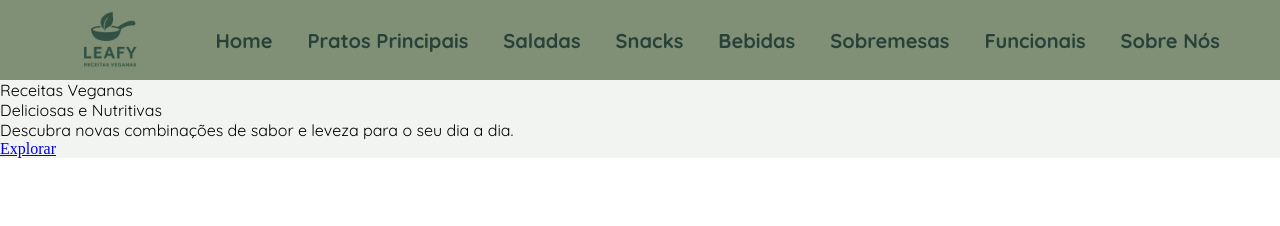
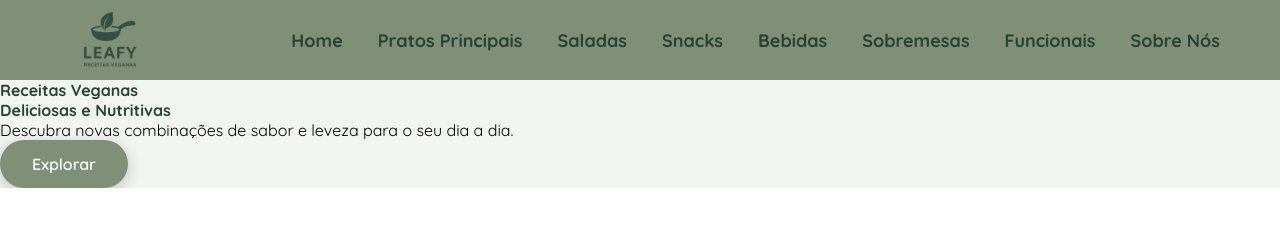
Before and after one commit to Kamyla-Modesto/Leafy, a plain HTML site: page Leafy/index.html in a window 1280 px wide. Drawn offline with Linux system fonts and the light colour scheme.

Commit message:
Add files via upload

```diff
--- a/Leafy/index.html
+++ b/Leafy/index.html
@@ -5,7 +5,6 @@
     <meta name="viewport" content="width=device-width, initial-scale=1.0">
     <title>Leafy - Receitas Veganas</title>
     <link rel="stylesheet" href="style.css">
-</style>
 </head>
 <body>
     <div class="banner">
@@ -25,9 +24,9 @@
             </nav>
         </header>
         <div class="hero">
-            <p>Receitas Veganas <br> Deliciosas e Nutritivas</p>
+            <p class="titulo-hero">Receitas Veganas <br> Deliciosas e Nutritivas</p>
             <p>Descubra novas combinações de sabor e leveza para o seu dia a dia.</p>
-            <a href="#">Explorar</a>
+            <a href="#" class="main-button">Explorar</a>
         </div>
 
     </div>
--- a/Leafy/style.css
+++ b/Leafy/style.css
@@ -5,12 +5,16 @@
   margin: 0;
   padding: 0;
   box-sizing: border-box;
+  font-family: "Quicksand", sans-serif;
+
 }
 
 .banner {
   background-color: #F2F4F1;
+  overflow: hidden;
 }
 
+/* HEADER */
 
 .header {
   display: flex;
@@ -34,8 +38,7 @@
 .menu a {
   text-decoration: none;
   color: #284139;
-  font-family: "Quicksand", sans-serif;
-  font-size: 20px;
+  font-size: 18px;
   transition: color 0.3s ease;
   font-weight: 700;
 }
@@ -45,7 +48,31 @@
   text-decoration: underline;
 }
 
+/* HERO */
 .hero p {
   font-family: "Quicksand", sans-serif;
+  font-size: 16px;
+}
 
+.titulo-hero {
+  color: rgba(40, 65, 57, 1);
+  font-weight: bold;
+  font-size: 70px;
 }
+
+.main-button{
+    display: inline-block;
+    background: rgba(128, 144, 118, 1);
+    color: #ffffff;
+    padding: 14px 32px;
+    border-radius: 30px;
+    font-weight: 600;
+    text-decoration: none;
+    transition: transform 0.3s ease, box-shadow 0.3s ease;
+    box-shadow: 0 4px 15px rgba(0, 0, 0, 0.2);
+}
+
+.main-button:hover {
+    transform: translateY(-3px);
+    box-shadow: 0 6px 20px rgba(0, 0, 0, 0.3);
+}
```
